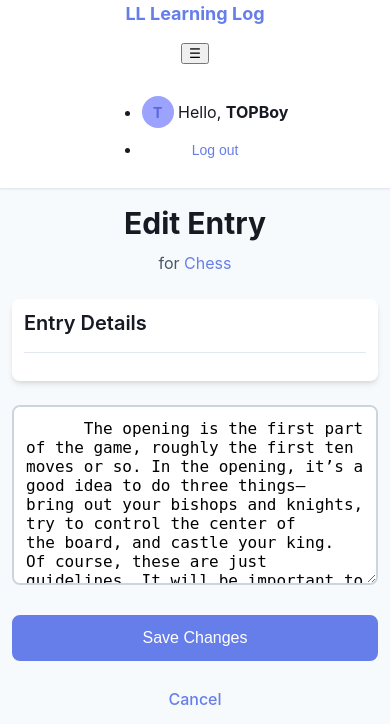
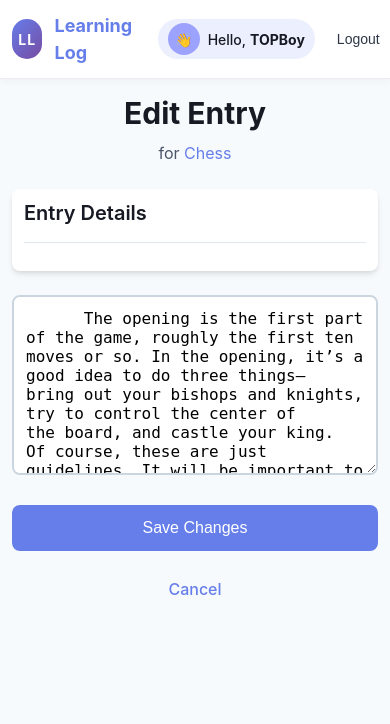
Before and after one commit to NGOKrooz/Learning-Log-App, a Django app: page /edit_entry/1/ in a window 390 px wide. Shown: the top 724 px of the page. Run offline with Django 5.2, Linux system fonts and the light colour scheme; a user stored in the database is signed in; data comes from the database, SQL or seed files in the repository.

Commit message:
Redesign navbar to simple fixed top bar and clean mobile nav

```diff
--- a/learning_logs/templates/learning_logs/base.html
+++ b/learning_logs/templates/learning_logs/base.html
@@ -18,35 +18,29 @@
         <!-- Site Header -->
         <header class="site-header">
             <div class="container header-content">
+                <nav class="navbar" aria-label="Primary navigation">
+                    <div class="nav-left">
                         <a href="{% url 'learning_logs:index' %}" class="site-title">
                             <span class="brand-mark">LL</span>
                             Learning Log
                         </a>
+                    </div>
 
-                <button class="nav-toggle" aria-expanded="false" aria-controls="primary-navigation" aria-label="Toggle navigation">
-                    <span class="nav-toggle-icon">☰</span>
-                </button>
-
-                <nav id="primary-navigation" class="nav-menu" aria-label="Primary navigation">
-                    <ul class="nav-list">
+                    <div class="nav-right">
                         {% if user.is_authenticated %}
-                        <li class="nav-item nav-greeting-item">
                         <span class="user-pill">
-                                <span class="avatar-circle">{{ user.username|slice:":1"|upper }}</span>
+                            <span class="avatar-circle">👋</span>
                             <span class="pill-text">Hello, <strong>{{ user.username }}</strong></span>
                         </span>
-                        </li>
-                        <li class="nav-item">
                         <form action="{% url 'accounts:logout' %}" method="post" class="nav-form">
                             {% csrf_token %}
-                                <button type="submit" class="btn btn-ghost btn-sm">Log out</button>
+                            <button type="submit" class="btn btn-ghost btn-sm">Logout</button>
                         </form>
-                        </li>
                         {% else %}
-                        <li class="nav-item"><a class="nav-link" href="{% url 'accounts:login' %}">Sign in</a></li>
-                        <li class="nav-item"><a class="nav-link nav-link-primary" href="{% url 'accounts:register' %}">Register</a></li>
+                        <a class="nav-link" href="{% url 'accounts:login' %}">Login</a>
+                        <a class="nav-link nav-link-primary" href="{% url 'accounts:register' %}">Sign Up</a>
                         {% endif %}
-                    </ul>
+                    </div>
                 </nav>
             </div>
         </header>
--- a/static/css/styles.css
+++ b/static/css/styles.css
@@ -172,8 +172,8 @@ a:hover {
 /* Header */
 .site-header {
   background-color: var(--color-white);
-  border-bottom: 1px solid var(--color-gray-200);
-  box-shadow: var(--shadow-sm);
+  border-bottom: 1px solid rgba(15, 23, 42, 0.08);
+  box-shadow: 0 2px 8px rgba(15, 23, 42, 0.04);
   position: sticky;
   top: 0;
   z-index: var(--z-sticky);
@@ -182,15 +182,38 @@ a:hover {
 .header-content {
   display: flex;
   align-items: center;
+  justify-content: center;
+  padding: var(--spacing-3) var(--spacing-4);
+}
+
+.navbar {
+  display: flex;
+  align-items: center;
   justify-content: space-between;
-  padding: var(--spacing-4) 0;
+  width: 100%;
+  gap: var(--spacing-4);
+}
+
+.nav-left,
+.nav-right {
+  display: flex;
+  align-items: center;
+  gap: var(--spacing-4);
+  flex-wrap: nowrap;
 }
 
 .site-title {
+  display: inline-flex;
+  align-items: center;
+  gap: var(--spacing-3);
   font-size: var(--font-size-xl);
   font-weight: var(--font-weight-bold);
   color: var(--color-primary);
   margin: 0;
+}
+
+.site-title:hover {
+  color: var(--color-primary-dark);
 }
 
 .site-title a {
@@ -198,36 +221,83 @@ a:hover {
   text-decoration: none;
 }
 
-.nav-links {
-  display: flex;
-  gap: var(--spacing-6);
+.brand-mark {
+  width: 2.5rem;
+  height: 2.5rem;
+  display: inline-flex;
   align-items: center;
+  justify-content: center;
+  border-radius: var(--border-radius-full);
+  background: linear-gradient(135deg, var(--color-primary), var(--color-secondary));
+  color: var(--color-white);
+  font-size: 0.875rem;
+  letter-spacing: 0.08em;
 }
 
-.nav-link {
+.nav-link,
+.nav-link-primary,
+.nav-form .btn {
+  display: inline-flex;
+  align-items: center;
+  justify-content: center;
+  padding: var(--spacing-2) var(--spacing-3);
+  border-radius: var(--border-radius-lg);
+  text-decoration: none;
   color: var(--color-gray-700);
   font-weight: var(--font-weight-medium);
-  padding: var(--spacing-2) var(--spacing-3);
-  border-radius: var(--border-radius-md);
-  transition: all var(--transition-fast);
+  transition: background-color var(--transition-fast), color var(--transition-fast);
+  white-space: nowrap;
 }
 
-.nav-link:hover {
-  color: var(--color-primary);
+.nav-link:hover,
+.nav-link-primary:hover,
+.nav-form .btn:hover {
   background-color: var(--color-gray-100);
 }
 
-.user-greeting {
-  display: flex;
+.nav-link-primary {
+  color: var(--color-primary);
+}
+
+.nav-form {
+  width: auto;
+}
+
+.user-pill {
+  display: inline-flex;
   align-items: center;
   gap: var(--spacing-2);
-  padding: var(--spacing-2) var(--spacing-3);
-  border-radius: var(--border-radius-2xl);
-  background-color: var(--color-gray-100);
-  color: var(--color-gray-800);
+  padding: 0.25rem 0.625rem;
+  border-radius: var(--border-radius-full);
+  background-color: rgba(102, 126, 234, 0.12);
+  color: var(--color-gray-900);
   font-size: var(--font-size-sm);
   font-weight: var(--font-weight-medium);
   white-space: nowrap;
+}
+
+.avatar-circle {
+  width: 1.75rem;
+  height: 1.75rem;
+  display: inline-flex;
+  align-items: center;
+  justify-content: center;
+  border-radius: var(--border-radius-full);
+  background-color: var(--color-primary-light);
+  color: var(--color-primary-dark);
+  font-weight: var(--font-weight-bold);
+  font-size: 0.875rem;
+  flex-shrink: 0;
+}
+
+.pill-text {
+  display: inline-flex;
+  align-items: center;
+  gap: var(--spacing-1);
+}
+
+.pill-text strong {
+  font-weight: var(--font-weight-bold);
 }
 
 .avatar-circle {
@@ -588,13 +658,18 @@ a:hover {
   }
 
   .header-content {
-    flex-direction: column;
-    gap: var(--spacing-4);
+    padding: var(--spacing-3) var(--spacing-3);
   }
 
-  .nav-links {
-    flex-wrap: wrap;
-    justify-content: center;
+  .nav-right {
+    gap: var(--spacing-3);
+  }
+
+  .nav-link,
+  .nav-link-primary,
+  .nav-form .btn {
+    font-size: var(--font-size-sm);
+    padding: var(--spacing-2) var(--spacing-2);
   }
 
   .card {
@@ -619,10 +694,6 @@ a:hover {
     font-size: var(--font-size-lg);
   }
 
-  .nav-links {
-    gap: var(--spacing-3);
-  }
-
   .card {
     padding: var(--spacing-3);
     border-radius: var(--border-radius-lg);
@@ -640,22 +711,12 @@ a:hover {
 }
 
 @media (min-width: 768px) {
-  .nav-toggle {
-    display: none;
+  .header-content {
+    padding: var(--spacing-3) var(--spacing-4);
   }
 
-  .nav-menu {
-    max-height: none;
-  }
-
-  .nav-list {
-    display: flex;
-    align-items: center;
+  .nav-right {
     gap: var(--spacing-4);
-  }
-
-  .nav-form {
-    width: auto;
   }
 
   .hero-section {
--- a/static/js/main.js
+++ b/static/js/main.js
@@ -14,7 +14,6 @@ class LearningLogUI {
     this.setupPasswordRequirements();
     this.setupAlerts();
     this.setupTooltips();
-    this.setupNavigation();
   }
 
   /**
@@ -162,23 +161,6 @@ class LearningLogUI {
           }
         }, 5000);
       }
-    });
-  }
-
-  /**
-   * Setup navigation menu toggling
-   */
-  setupNavigation() {
-    const navToggle = document.querySelector('.nav-toggle');
-    const navMenu = document.querySelector('.nav-menu');
-
-    if (!navToggle || !navMenu) {
-      return;
-    }
-
-    navToggle.addEventListener('click', () => {
-      const isOpen = navMenu.classList.toggle('open');
-      navToggle.setAttribute('aria-expanded', isOpen ? 'true' : 'false');
     });
   }
 
```
Lines whose indentation alone changed are shown as unchanged.
